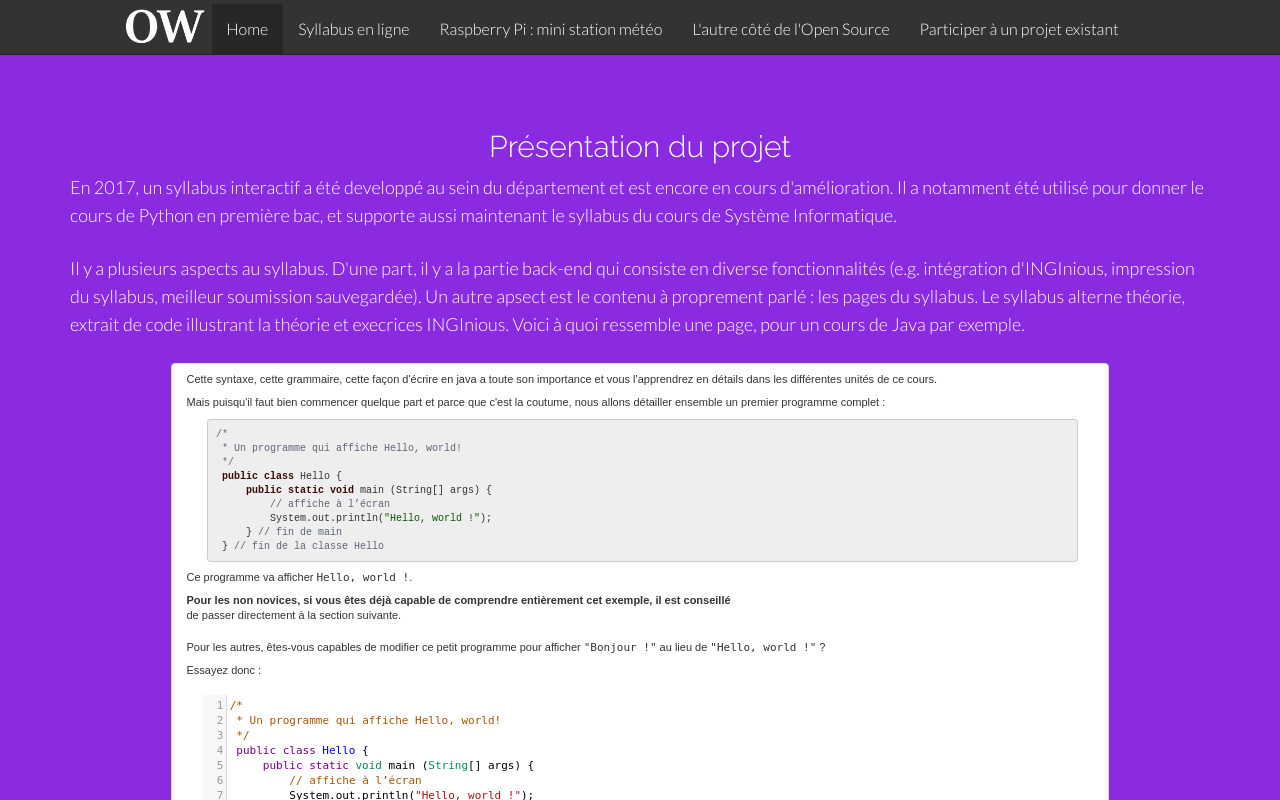
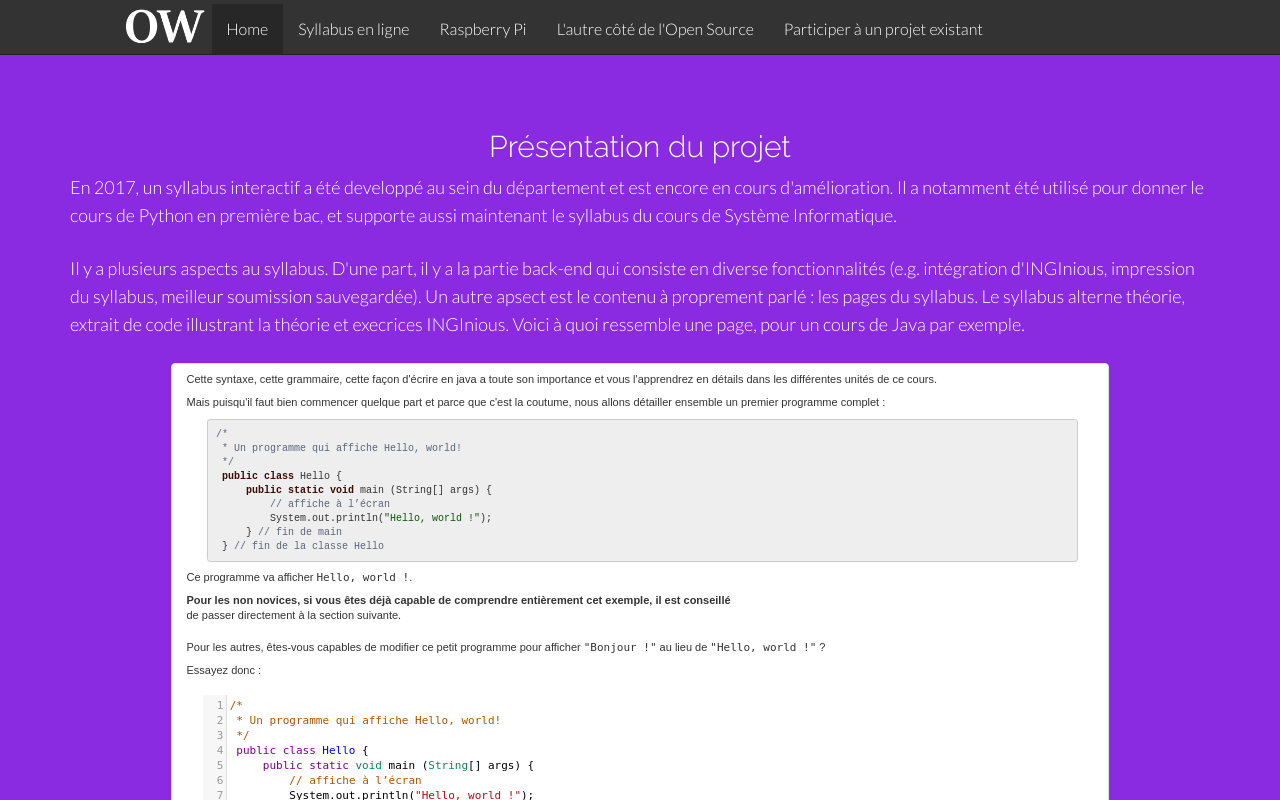
Before and after one commit to OpenWeek/ow-website, a plain HTML site: page syllabus.html in a window 1280 px wide. Shown: the top 800 px of the page. Drawn offline with Linux system fonts and the light colour scheme.

Commit message:
petite modifs

```diff
--- a/syllabus.html
+++ b/syllabus.html
@@ -45,7 +45,7 @@
             <ul class="nav navbar-nav">
               <li role="presentation" class="active"><a href="index.html">Home</a></li>
               <li role="presentation"><a href="syllabus.html">Syllabus en ligne</a></li>
-              <li role="presentation"><a href="rpi.html">Raspberry Pi : mini station météo</a></li>
+              <li role="presentation"><a href="rpi.html">Raspberry Pi</a></li>
               <li role="presentation"><a href="meta.html">L'autre côté de l'Open Source</a></li>
               <li role="presentation"><a href="plugins.html">Participer à un projet existant</a></li>
             </ul>
```
